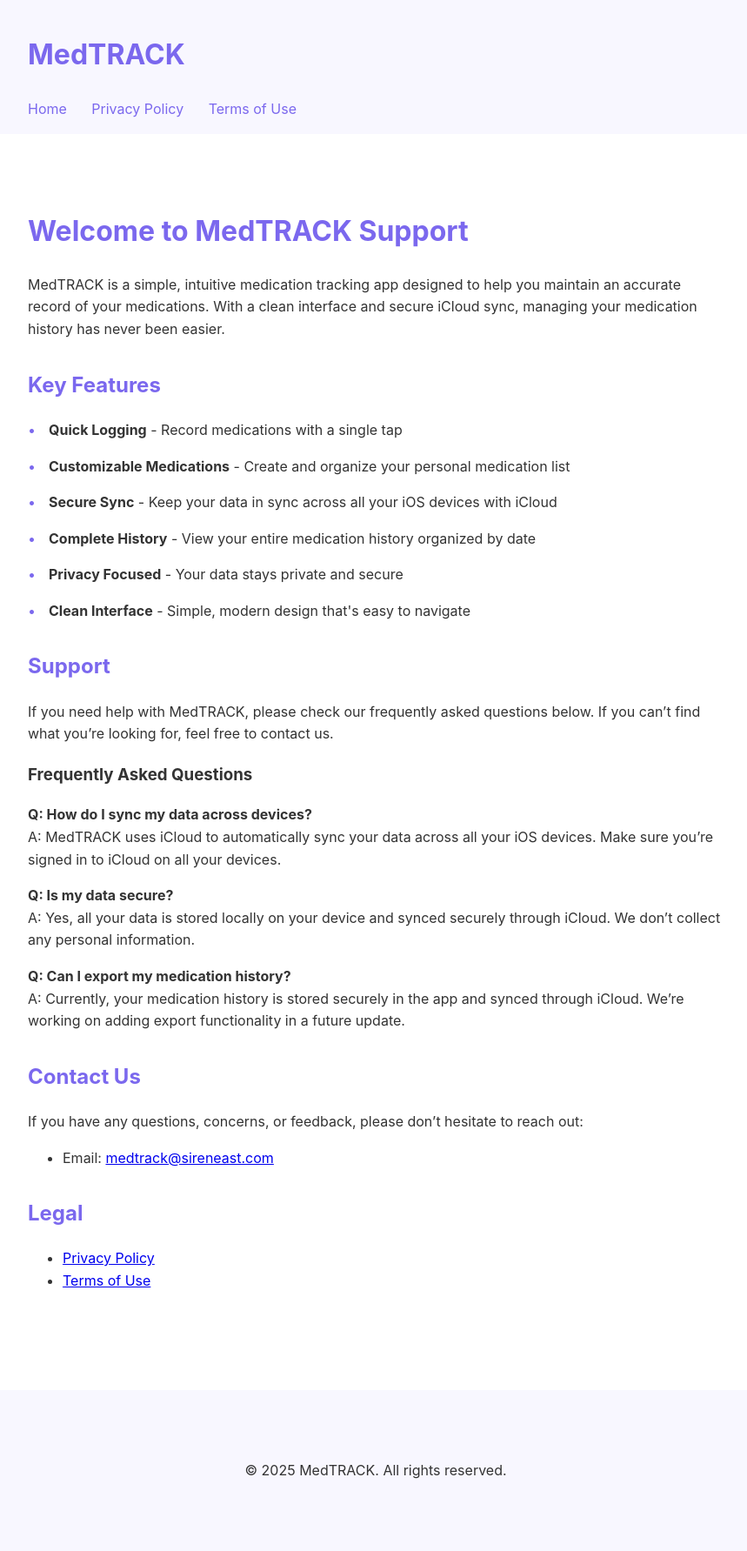
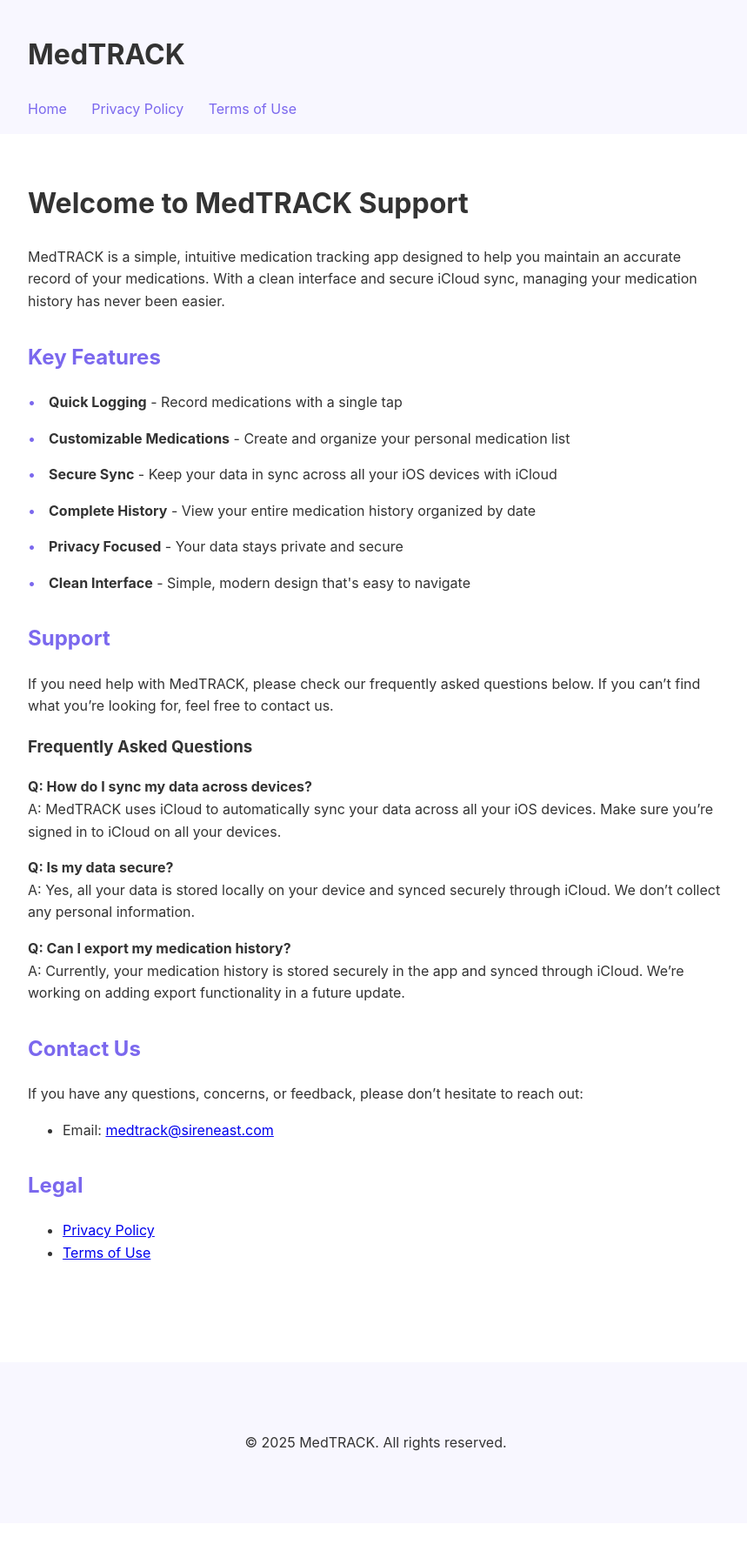
Before and after one commit to sireneast/medtrack-support, a Jekyll site: the page built from index.md, in a window 1280 px wide. Shown: the whole page at 87% size, without its empty margins (208-1067 px from the left). Built offline with Jekyll 4.4.1, drawn with Linux system fonts in a browser that asks for light colours; after the commit the page ends 1751 px from its top, so only the background shows below that.

Commit message:
Tweaked styles

```diff
--- a/_layouts/default.html
+++ b/_layouts/default.html
@@ -30,7 +30,7 @@
         header {
             background-color: var(--secondary-background);
             padding: 1rem 0;
-            margin-bottom: 2rem;
+            margin-bottom: 0;
         }
 
         .header-content {
@@ -54,7 +54,6 @@
         }
 
         h1 {
-            color: var(--primary-color);
             margin-bottom: 1.5rem;
         }
 
```
